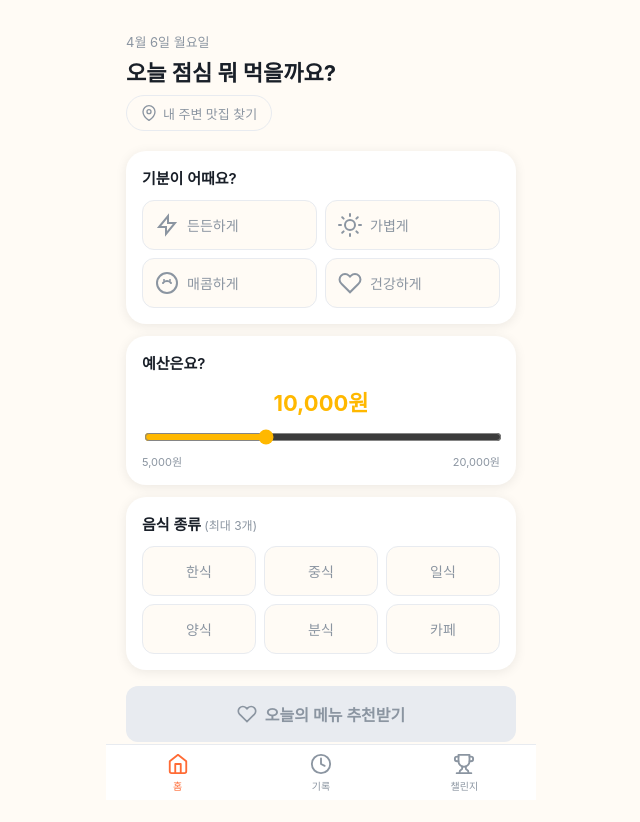
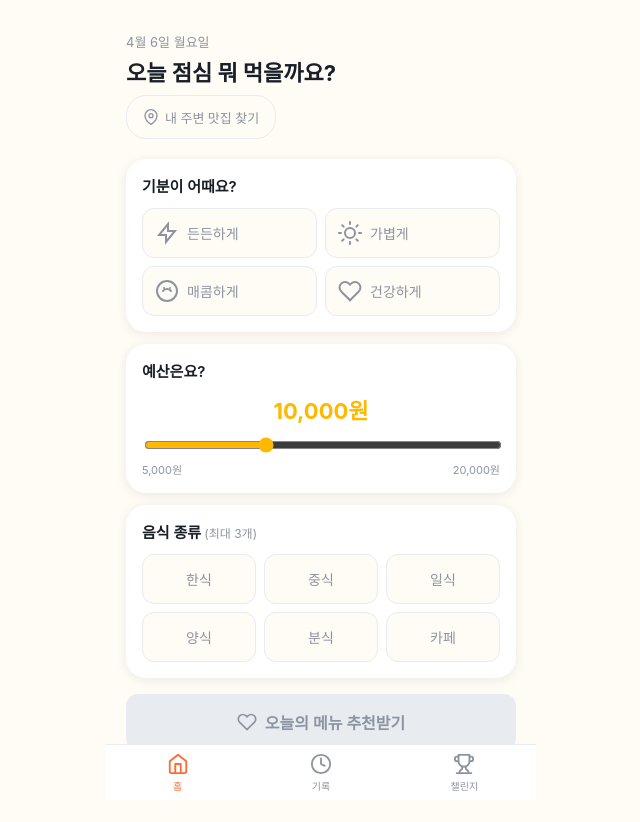
Before and after one commit to kkikkipp-hub/today-lunch, a React (Vite) app: page / in a window 1280 px wide. Shown: the whole page, without its empty margins (319-959 px from the left). Built offline with nearby package versions, Linux system fonts and the light colour scheme; a web font is replaced by a local one.

Commit message:
style(design): FINDING-009/010 — raise location-btn and budget-adj-btn touch targets to 44px

```diff
--- a/src/index.css
+++ b/src/index.css
@@ -498,6 +498,7 @@ button:focus-visible { outline: 2px solid var(--blue); outline-offset: 2px; }
 }
 .budget-adj-btn {
   padding: 8px 16px;
+  min-height: 44px;
   background: var(--bg);
   border: 1.5px solid var(--border);
   border-radius: var(--radius-sm);
@@ -637,8 +638,8 @@ button:focus-visible { outline: 2px solid var(--blue); outline-offset: 2px; }
   background: var(--bg);
   border: 1.5px solid var(--border);
   border-radius: 20px;
-  padding: 6px 14px;
-  min-height: 36px;
+  padding: 6px 16px;
+  min-height: 44px;
   transition: background-color 0.15s, border-color 0.15s, color 0.15s;
 }
 .location-btn.active {
```
